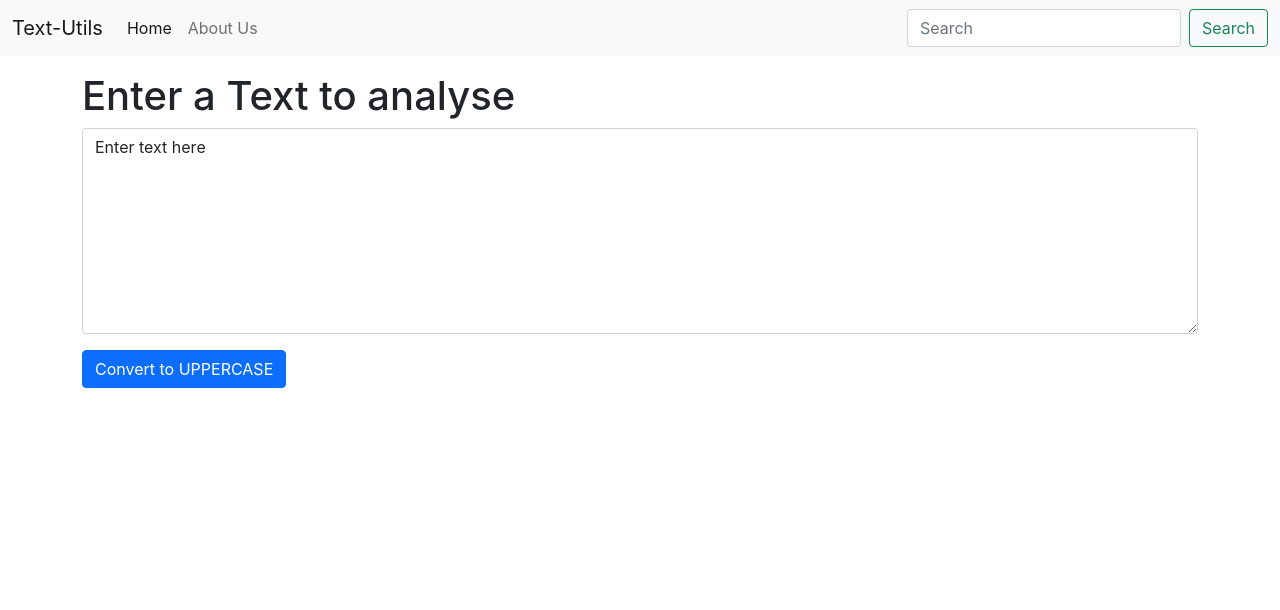
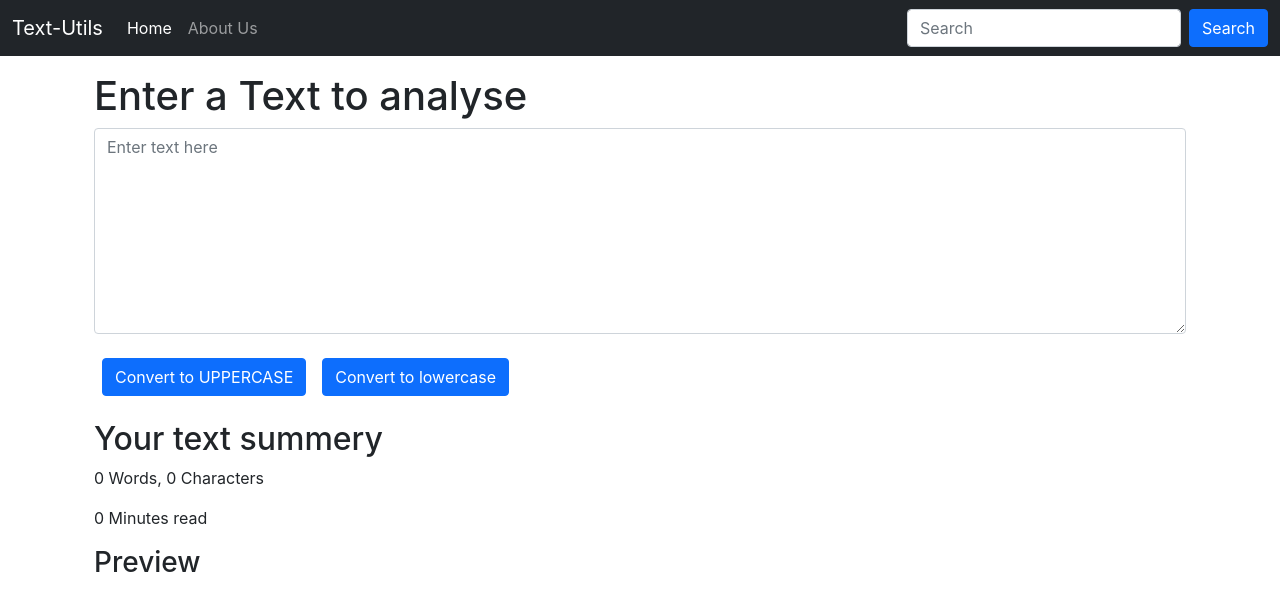
Before and after one commit to mrcoder991/textUtils-InReact, a React (Create React App) app: page / in a window 1280 px wide. Shown: the top 610 px of the page. Built offline with nearby package versions, Linux system fonts and the light colour scheme.

Commit message:
added more logic

```diff
--- a/src/components/Navbar.js
+++ b/src/components/Navbar.js
@@ -4,7 +4,7 @@ import PropTypes from 'prop-types'
 
 export default function Navbar(props) {
   return (
-    <nav className="navbar navbar-expand-lg navbar-light bg-light">
+    <nav className="navbar navbar-expand-lg navbar-dark bg-dark">
       <div className="container-fluid">
         <a className="navbar-brand" href="/">
           {props.title}
@@ -40,7 +40,7 @@ export default function Navbar(props) {
               placeholder="Search"
               aria-label="Search"
             />
-            <button className="btn btn-outline-success" type="submit">
+            <button className="btn btn-primary" type="submit">
               Search
             </button>
           </form>
--- a/src/components/TextForm.js
+++ b/src/components/TextForm.js
@@ -7,21 +7,37 @@ export default function TextForm(props) {
     setText(newText)
   }
 
+  const handleLoClick = () => {
+    let newText = text.toLowerCase();
+    setText(newText)
+  }
+
   const handleUpChange = (event) => {
     setText(event.target.value);
 
   };
 
-  const [text, setText] = useState("Enter text here");
+  const [text, setText] = useState("");
   // text = "new text"; // wrong way to update
   // setText("new text"); // correct way to update
   return (
-    <div>
-      <h1>{props.heading}</h1>
-      <div className="mb-3">
-        <textarea className="form-control" value={text} onChange={handleUpChange} id="exampleFormControlTextarea1" rows="8"></textarea>
+    <>
+      <div className="container">
+        <h1>{props.heading}</h1>
+        <div className="mb-3">
+          <textarea className="form-control" value={text} onChange={handleUpChange} placeholder="Enter text here" id="exampleFormControlTextarea1" rows="8"></textarea>
+        </div>
+        <button className="btn btn-primary m-2" onClick={handleUpClick}>Convert to UPPERCASE</button>
+        <button className="btn btn-primary m-2" onClick={handleLoClick}>Convert to lowercase</button>
       </div>
-      <button className="btn btn-primary" onClick={handleUpClick}>Convert to UPPERCASE</button>
-    </div>
+      <div className="container my-3">
+        <h2>Your text summery</h2>
+        <p>{text == "" ? 0 : text.split(" ").length} Words, {text.length} Characters</p>
+        <p>{Math.floor(0.008 * text.length)} Minutes read</p>
+        <h3>Preview</h3>
+        <p>{text}</p>
+      </div>
+
+    </>
   );
 }
```
